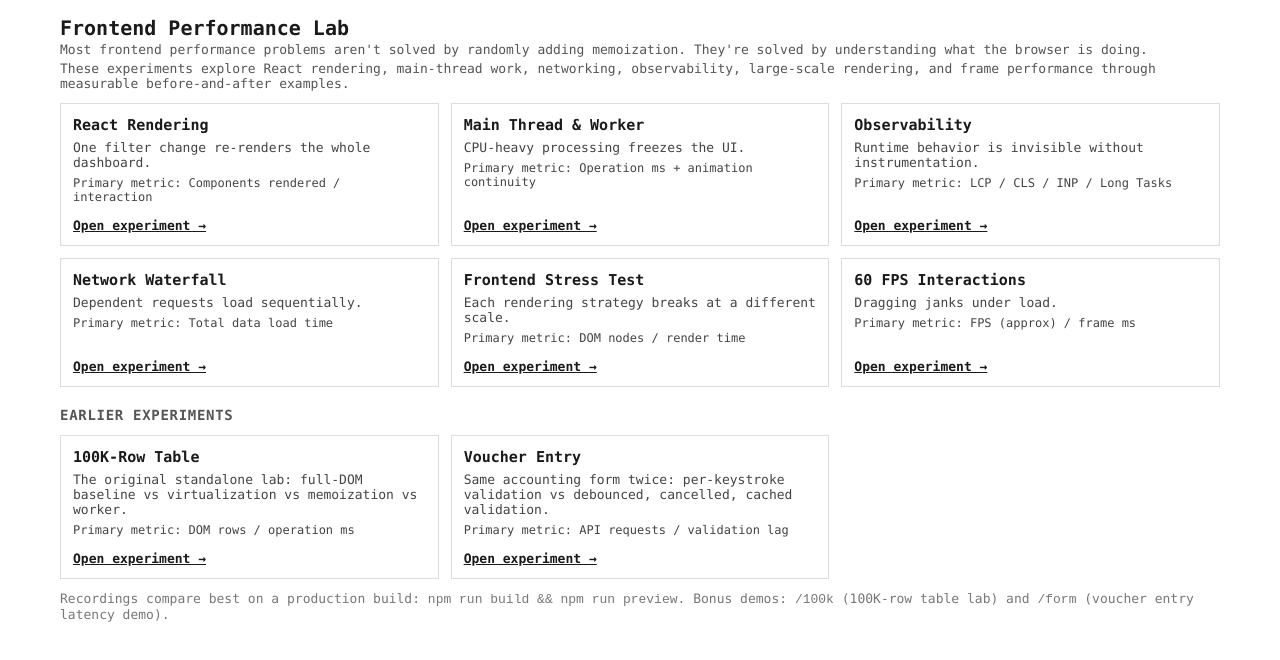
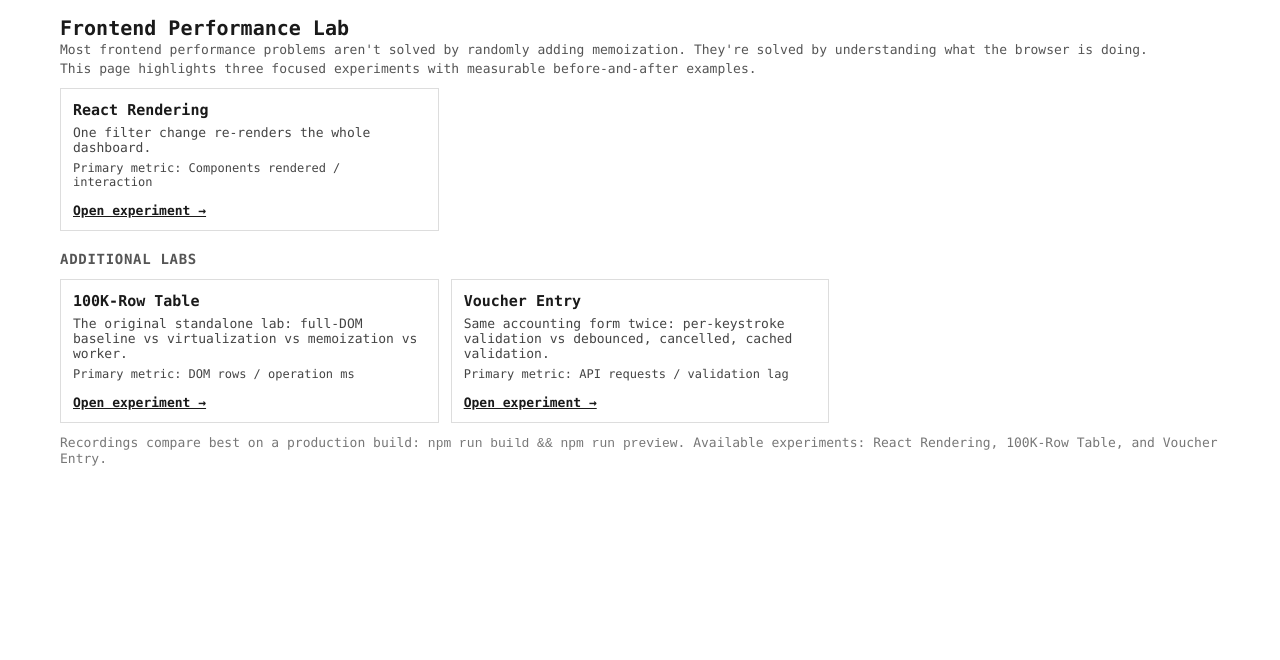
Before and after one commit to piyushzingade/frontend-performance-lab, a React (Vite) app: page / in a window 1280 px wide. Shown: the top 660 px of the page. Built offline with nearby package versions, Linux system fonts and the light colour scheme.

Commit message:
Show selected labs on home page

```diff
--- a/src/app/Home.tsx
+++ b/src/app/Home.tsx
@@ -13,12 +13,11 @@
           They&apos;re solved by understanding what the browser is doing.
         </p>
         <p className="sub">
-          These experiments explore React rendering, main-thread work, networking, observability,
-          large-scale rendering, and frame performance through measurable before-and-after examples.
+          This page highlights three focused experiments with measurable before-and-after examples.
         </p>
       </header>
       <div className="home-grid">
-        {LAB_ORDER.map((lab) => (
+        {LAB_ORDER.filter((lab) => lab.id === 'rendering').map((lab) => (
           <article className="home-card" key={lab.id}>
             <h2>{lab.title}</h2>
             <p>{lab.problem}</p>
@@ -29,7 +28,7 @@
           </article>
         ))}
       </div>
-      <h2 className="section-title">Earlier experiments</h2>
+      <h2 className="section-title">Additional labs</h2>
       <div className="home-grid">
         <article className="home-card">
           <h2>100K-Row Table</h2>
@@ -51,7 +50,7 @@
       <footer>
         <span>
           Recordings compare best on a production build: <code>npm run build &amp;&amp; npm run preview</code>.
-          Bonus demos: <code>/100k</code> (100K-row table lab) and <code>/form</code> (voucher entry latency demo).
+          Available experiments: React Rendering, 100K-Row Table, and Voucher Entry.
         </span>
       </footer>
     </div>
```
